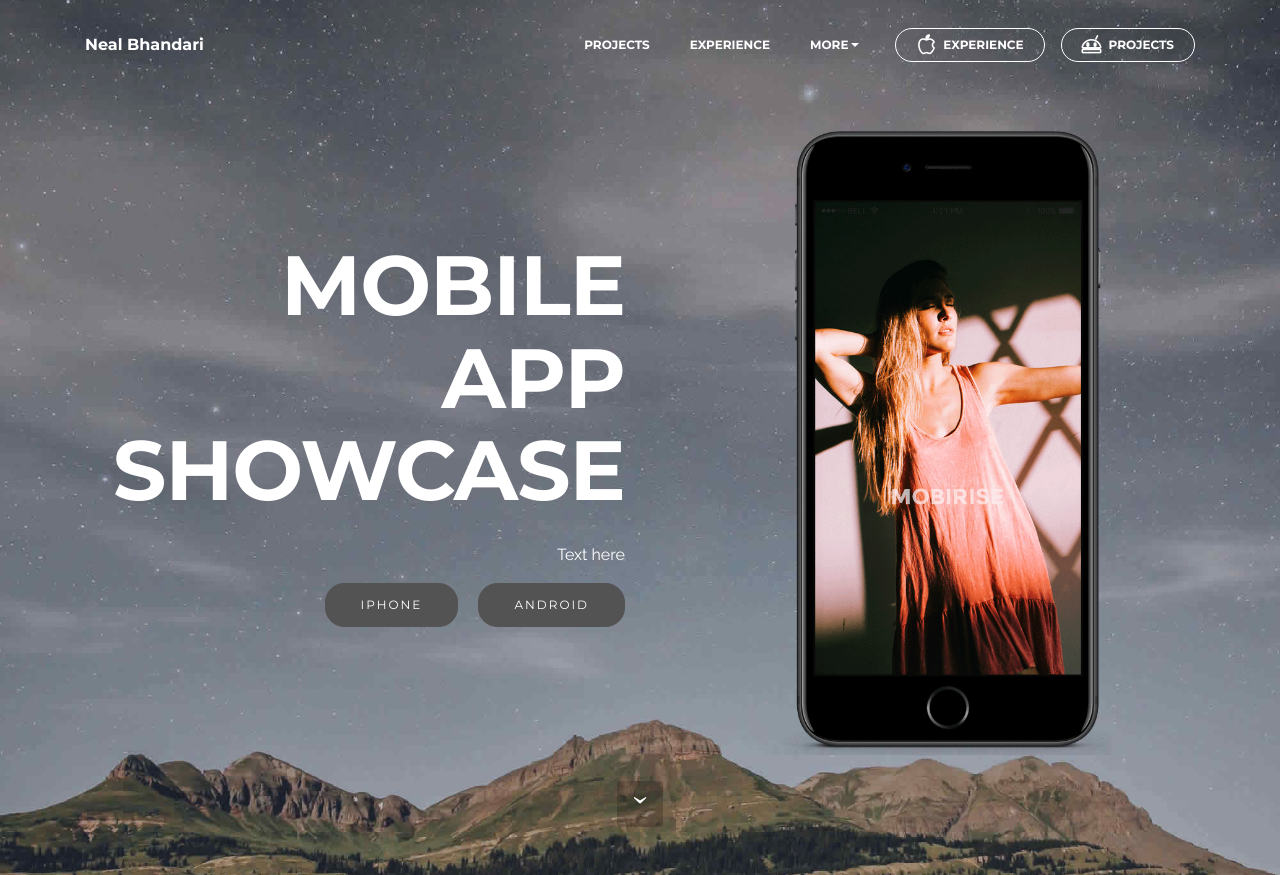
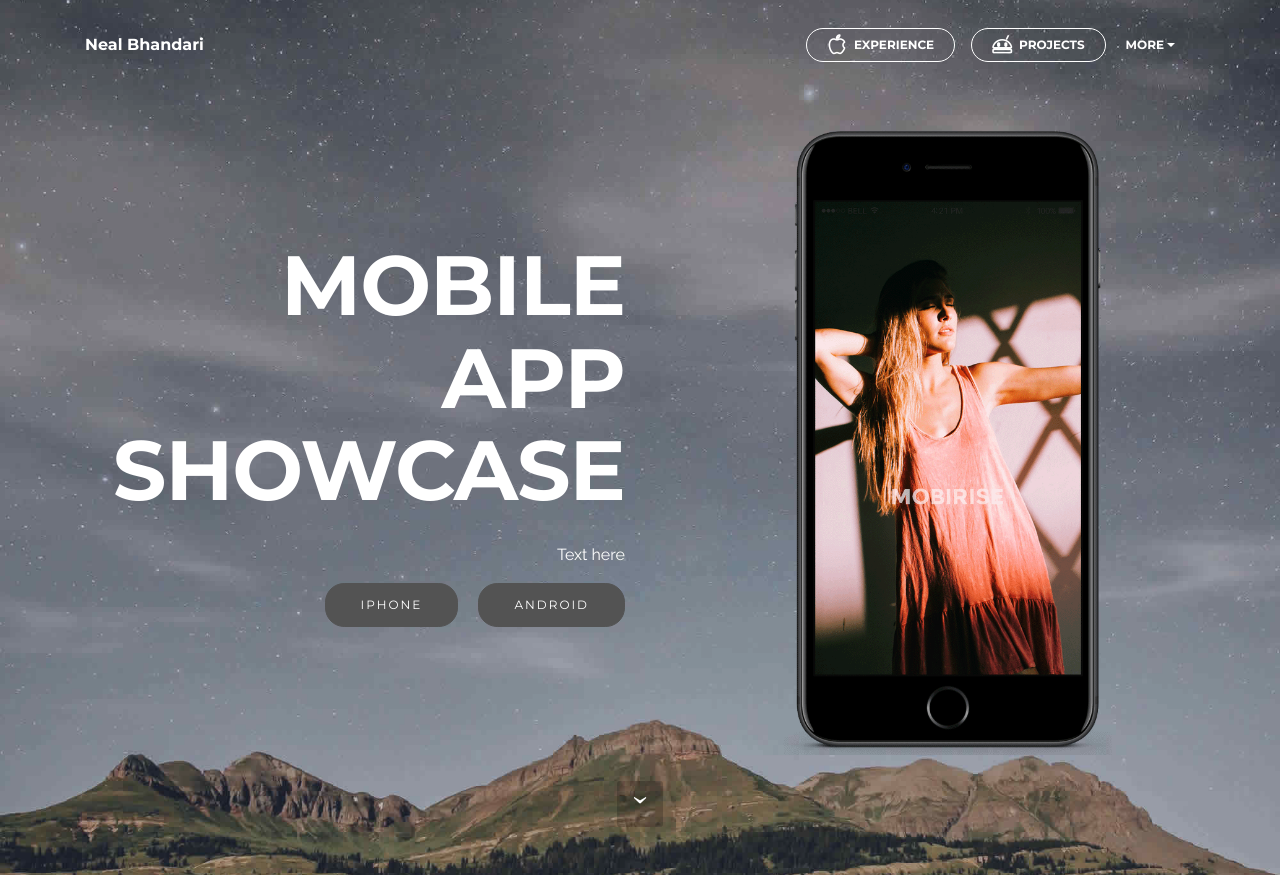
Before and after one commit to nealbhan/nealbhan.github.io, a website: page index.html in a window 1280 px wide. Shown: the top 875 px of the page. Drawn offline with Linux system fonts and the light colour scheme; files whose address does not match are found by name.

Commit message:
Update to front-end

```diff
--- a/index.html
+++ b/index.html
@@ -44,12 +44,15 @@
                         <div class="hamburger-icon"></div>
                     </button>
 
-                    <ul class="nav-dropdown collapse pull-xs-right nav navbar-nav navbar-toggleable-sm" id="exCollapsingNavbar"><li class="nav-item"><a class="nav-link link mbr-editable-menu-item" href="index.html#header3-k">PROJECTS</a></li><li class="nav-item"><a class="nav-link link mbr-editable-menu-item" href="index.html#pricing-table2-f">EXPERIENCE</a></li>
+                    <ul class="nav-dropdown collapse pull-xs-right nav navbar-nav navbar-toggleable-sm" id="exCollapsingNavbar">
+
+                      <!-- <li class="nav-item"><a class="nav-link link mbr-editable-menu-item" href="index.html#header3-k">PROJECTS</a></li><li class="nav-item"><a class="nav-link link mbr-editable-menu-item" href="index.html#pricing-table2-f">EXPERIENCE</a></li> -->
 
 
-                    <li class="nav-item dropdown open"><a class="nav-link link dropdown-toggle mbr-editable-menu-item" href="index.html#pricing-table2-f" data-toggle="dropdown-submenu" aria-expanded="true">MORE</a><div class="dropdown-menu"><a class="dropdown-item mbr-editable-menu-item" href="newfile.html">What's New</a><a class="dropdown-item mbr-editable-menu-item" href="#">Features</a><a class="dropdown-item mbr-editable-menu-item" href="#">Feedback</a><a class="dropdown-item mbr-editable-menu-item" href=".#">Forum</a></div></li>
 
                   <li class="nav-item nav-btn"><a class="nav-link btn btn-white btn-white-outline mbr-editable-menu-item" href="#"><span class="mbri-apple mbr-iconfont mbr-iconfont-btn"></span>EXPERIENCE</a></li><li class="nav-item nav-btn"><a class="nav-link btn btn-white btn-white-outline mbr-editable-menu-item" href="#"><span class="mbri-android mbr-iconfont mbr-iconfont-btn"></span>PROJECTS</a></li>
+
+                  <li class="nav-item dropdown open"><a class="nav-link link dropdown-toggle mbr-editable-menu-item" href="index.html#pricing-table2-f" data-toggle="dropdown-submenu" aria-expanded="true">MORE</a><div class="dropdown-menu"><a class="dropdown-item mbr-editable-menu-item" href="newfile.html">What's New</a><a class="dropdown-item mbr-editable-menu-item" href="#">Features</a><a class="dropdown-item mbr-editable-menu-item" href="#">Change of Name</a><a class="dropdown-item mbr-editable-menu-item" href="#">Forum</a></div></li>
 
                     </ul>
                     <button hidden="" class="navbar-toggler navbar-close" type="button" data-toggle="collapse" data-target="#exCollapsingNavbar">
```
